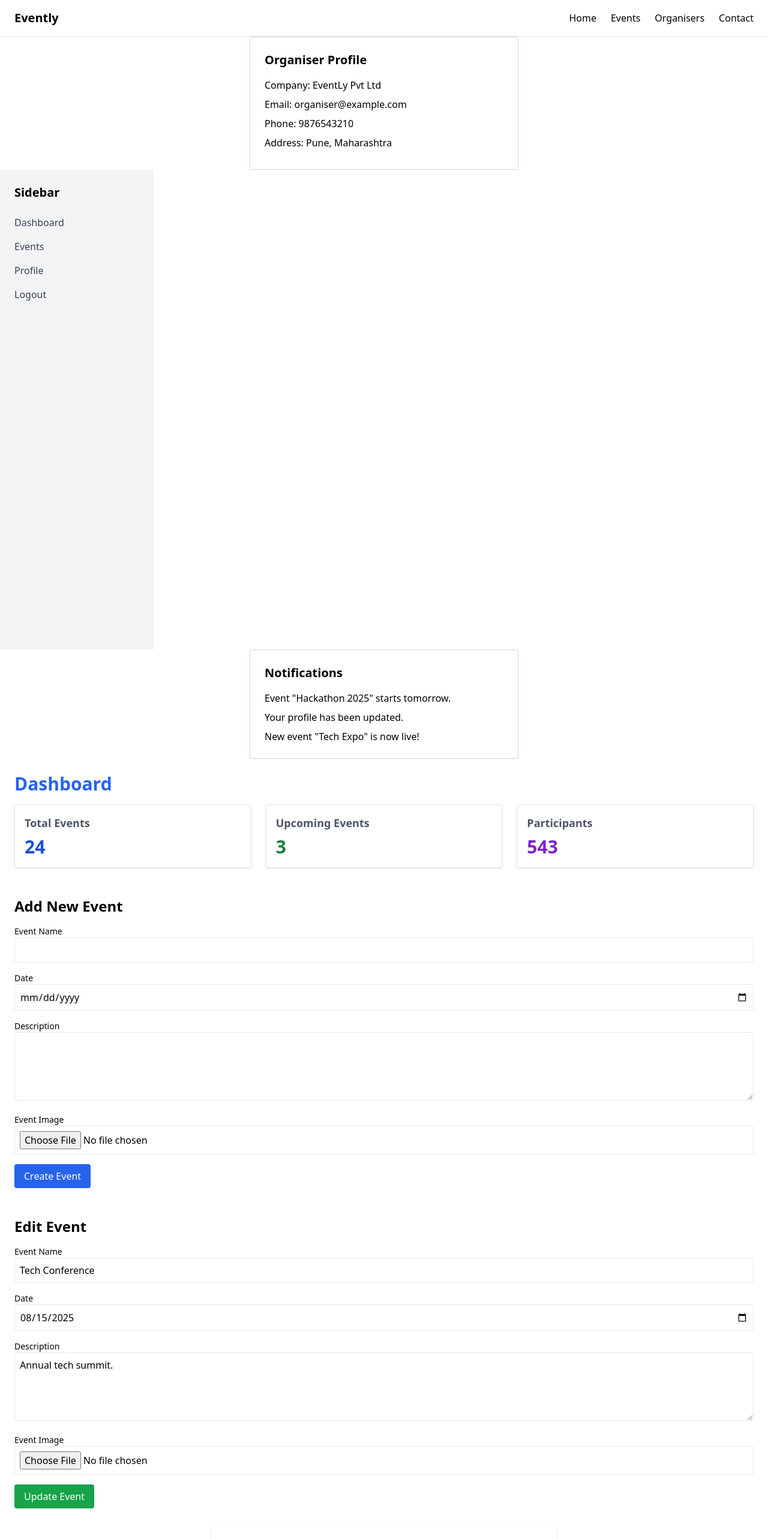
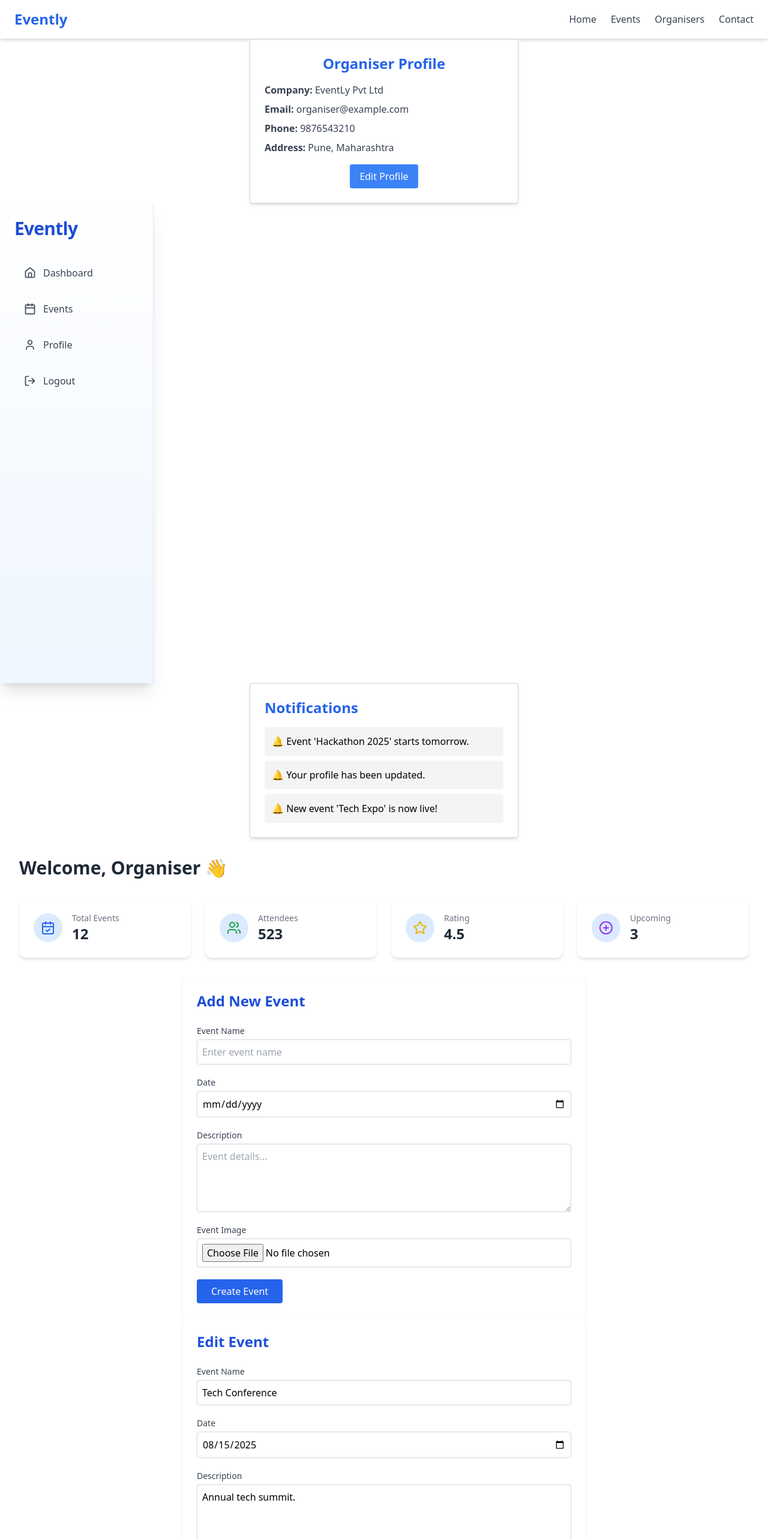
Before and after one commit to Event-Management-Project/EventLy_Frontend, a React (Vite) app: page / in a window 1280 px wide. Shown: the top 2566 px of the page at 60% size. Built offline with nearby package versions, Linux system fonts and the light colour scheme.

Commit message:
improved styling of components

```diff
--- a/package.json
+++ b/package.json
@@ -10,6 +10,7 @@
     "preview": "vite preview"
   },
   "dependencies": {
+    "lucide-react": "^0.533.0",
     "react": "^19.1.0",
     "react-dom": "^19.1.0"
   },
--- a/src/components/AddEvent.jsx
+++ b/src/components/AddEvent.jsx
@@ -1,34 +1,53 @@
-import React from 'react'
+import React from 'react';
 
 function AddEvent() {
   return (
-    <div>
-      <div className="p-6">
-      <h1 className="text-2xl font-bold mb-4">Add New Event</h1>
-      <form className="space-y-4">
+    <div className="p-6 max-w-2xl mx-auto bg-white rounded shadow">
+      <h1 className="text-2xl font-bold mb-6 text-blue-700">Add New Event</h1>
+      <form className="space-y-5">
         <div>
-          <label className="block text-sm font-medium">Event Name</label>
-          <input type="text" className="border p-2 w-full rounded" />
+          <label className="block text-sm font-medium text-gray-700">Event Name</label>
+          <input
+            type="text"
+            placeholder="Enter event name"
+            className="mt-1 block w-full border border-gray-300 p-2 rounded focus:outline-none focus:ring-2 focus:ring-blue-500"
+          />
         </div>
+
         <div>
-          <label className="block text-sm font-medium">Date</label>
-          <input type="date" className="border p-2 w-full rounded" />
+          <label className="block text-sm font-medium text-gray-700">Date</label>
+          <input
+            type="date"
+            className="mt-1 block w-full border border-gray-300 p-2 rounded focus:outline-none focus:ring-2 focus:ring-blue-500"
+          />
         </div>
+
         <div>
-          <label className="block text-sm font-medium">Description</label>
-          <textarea className="border p-2 w-full rounded" rows="4"></textarea>
+          <label className="block text-sm font-medium text-gray-700">Description</label>
+          <textarea
+            rows="4"
+            placeholder="Event details..."
+            className="mt-1 block w-full border border-gray-300 p-2 rounded focus:outline-none focus:ring-2 focus:ring-blue-500"
+          ></textarea>
         </div>
+
         <div>
-          <label className="block text-sm font-medium">Event Image</label>
-          <input type="file" className="border p-2 w-full rounded" />
+          <label className="block text-sm font-medium text-gray-700">Event Image</label>
+          <input
+            type="file"
+            className="mt-1 block w-full border border-gray-300 p-2 rounded cursor-pointer focus:outline-none focus:ring-2 focus:ring-blue-500"
+          />
         </div>
-        <button type="submit" className="bg-blue-600 text-white px-4 py-2 rounded">
+
+        <button
+          type="submit"
+          className="bg-blue-600 text-white px-6 py-2 rounded hover:bg-blue-700 transition-all"
+        >
           Create Event
         </button>
       </form>
     </div>
-    </div>
-  )
+  );
 }
 
-export default AddEvent
+export default AddEvent;
--- a/src/components/AddEventFacilities.jsx
+++ b/src/components/AddEventFacilities.jsx
@@ -2,18 +2,35 @@ import React from 'react';
 
 function AddEventFacilities() {
   return (
-    <div className="p-6 max-w-xl mx-auto bg-white rounded shadow">
-      <h2 className="text-xl font-semibold mb-4">Add Facilities to Event</h2>
-      <form className="space-y-4">
-        <div>
-          <label className="block text-sm font-medium">Facility Name</label>
-          <input type="text" className="border p-2 w-full rounded" placeholder="Enter facility name" />
+    <div className="p-6 max-w-2xl mx-auto bg-white rounded shadow">
+      <h2 className="text-2xl font-bold text-blue-700 mb-6">Add Event Facility</h2>
+      <form className="space-y-6">
+        <div className="bg-gray-50 p-4 rounded space-y-4">
+          <div>
+            <label className="block text-sm font-medium text-gray-700">Facility Name</label>
+            <input
+              type="text"
+              placeholder="Enter facility name"
+              className="mt-1 block w-full border border-gray-300 p-2 rounded focus:outline-none focus:ring-2 focus:ring-blue-500"
+            />
+          </div>
+
+          <div>
+            <label className="block text-sm font-medium text-gray-700">Description</label>
+            <textarea
+              rows="3"
+              placeholder="Short description"
+              className="mt-1 block w-full border border-gray-300 p-2 rounded focus:outline-none focus:ring-2 focus:ring-blue-500"
+            ></textarea>
+          </div>
         </div>
-        <div>
-          <label className="block text-sm font-medium">Description</label>
-          <textarea rows="3" className="border p-2 w-full rounded" placeholder="Short description"></textarea>
-        </div>
-        <button type="submit" className="bg-blue-600 text-white px-4 py-2 rounded">Add Facility</button>
+
+        <button
+          type="submit"
+          className="bg-blue-700 hover:bg-blue-800 transition text-white px-5 py-2 rounded"
+        >
+          Add Facility
+        </button>
       </form>
     </div>
   );
--- a/src/components/EditEvent.jsx
+++ b/src/components/EditEvent.jsx
@@ -2,26 +2,48 @@ import React from 'react';
 
 function EditEvent() {
   return (
-    <div className="p-6">
-      <h1 className="text-2xl font-bold mb-4">Edit Event</h1>
-      <form className="space-y-4">
+    <div className="p-6 max-w-2xl mx-auto bg-white rounded shadow">
+      <h1 className="text-2xl font-bold mb-6 text-blue-700">Edit Event</h1>
+      <form className="space-y-5">
         <div>
-          <label className="block text-sm font-medium">Event Name</label>
-          <input type="text" defaultValue="Tech Conference" className="border p-2 w-full rounded" />
+          <label className="block text-sm font-medium text-gray-700">Event Name</label>
+          <input
+            type="text"
+            defaultValue="Tech Conference"
+            className="mt-1 block w-full border border-gray-300 p-2 rounded focus:outline-none focus:ring-2 focus:ring-blue-500"
+          />
         </div>
+
         <div>
-          <label className="block text-sm font-medium">Date</label>
-          <input type="date" defaultValue="2025-08-15" className="border p-2 w-full rounded" />
+          <label className="block text-sm font-medium text-gray-700">Date</label>
+          <input
+            type="date"
+            defaultValue="2025-08-15"
+            className="mt-1 block w-full border border-gray-300 p-2 rounded focus:outline-none focus:ring-2 focus:ring-blue-500"
+          />
         </div>
+
         <div>
-          <label className="block text-sm font-medium">Description</label>
-          <textarea defaultValue="Annual tech summit." className="border p-2 w-full rounded" rows="4"></textarea>
+          <label className="block text-sm font-medium text-gray-700">Description</label>
+          <textarea
+            defaultValue="Annual tech summit."
+            rows="4"
+            className="mt-1 block w-full border border-gray-300 p-2 rounded focus:outline-none focus:ring-2 focus:ring-blue-500"
+          ></textarea>
         </div>
+
         <div>
-          <label className="block text-sm font-medium">Event Image</label>
-          <input type="file" className="border p-2 w-full rounded" />
+          <label className="block text-sm font-medium text-gray-700">Event Image</label>
+          <input
+            type="file"
+            className="mt-1 block w-full border border-gray-300 p-2 rounded cursor-pointer focus:outline-none focus:ring-2 focus:ring-blue-500"
+          />
         </div>
-        <button type="submit" className="bg-green-600 text-white px-4 py-2 rounded">
+
+        <button
+          type="submit"
+          className="bg-blue-600 text-white px-6 py-2 rounded hover:bg-blue-700 transition-all"
+        >
           Update Event
         </button>
       </form>
--- a/src/components/OrganiserDashboard.jsx
+++ b/src/components/OrganiserDashboard.jsx
@@ -1,30 +1,52 @@
-import React from 'react'
+import React from 'react';
+import { CalendarCheck, Users, Star, PlusCircle } from 'lucide-react';
 
 function OrganiserDashboard() {
-     const dummyData = {
-    totalEvents: 24,
-    upcomingEvents: 3,
-    totalParticipants: 543,
-  };
+  const stats = [
+    {
+      label: 'Total Events',
+      value: 12,
+      icon: <CalendarCheck className="w-6 h-6 text-blue-600" />,
+    },
+    {
+      label: 'Attendees',
+      value: 523,
+      icon: <Users className="w-6 h-6 text-green-600" />,
+    },
+    {
+      label: 'Rating',
+      value: '4.5',
+      icon: <Star className="w-6 h-6 text-yellow-500" />,
+    },
+    {
+      label: 'Upcoming',
+      value: 3,
+      icon: <PlusCircle className="w-6 h-6 text-purple-600" />,
+    },
+  ];
+
   return (
-   <div className="p-6">
-      <h1 className="text-3xl font-bold mb-4 text-blue-600">Dashboard</h1>
-      <div className="grid grid-cols-2 md:grid-cols-3 gap-6">
-        <div className="bg-white border p-4 rounded shadow">
-          <h2 className="text-lg font-semibold text-gray-600">Total Events</h2>
-          <p className="text-3xl font-bold text-blue-700 mt-2">{dummyData.totalEvents}</p>
-        </div>
-        <div className="bg-white border p-4 rounded shadow">
-          <h2 className="text-lg font-semibold text-gray-600">Upcoming Events</h2>
-          <p className="text-3xl font-bold text-green-700 mt-2">{dummyData.upcomingEvents}</p>
-        </div>
-        <div className="bg-white border p-4 rounded shadow">
-          <h2 className="text-lg font-semibold text-gray-600">Participants</h2>
-          <p className="text-3xl font-bold text-purple-700 mt-2">{dummyData.totalParticipants}</p>
-        </div>
+    <div className="p-8 flex flex-col gap-8 w-full">
+      <h1 className="text-3xl font-bold text-gray-800">Welcome, Organiser 👋</h1>
+
+      <div className="grid grid-cols-1 sm:grid-cols-2 lg:grid-cols-4 gap-6">
+        {stats.map((stat, index) => (
+          <div
+            key={index}
+            className="bg-white shadow-md rounded-xl p-6 flex items-center gap-4 hover:shadow-xl transition-shadow duration-300"
+          >
+            <div className="bg-blue-100 p-3 rounded-full">
+              {stat.icon}
+            </div>
+            <div>
+              <p className="text-gray-500 text-sm">{stat.label}</p>
+              <h3 className="text-2xl font-semibold text-gray-800">{stat.value}</h3>
+            </div>
+          </div>
+        ))}
       </div>
     </div>
-  )
+  );
 }
 
-export default OrganiserDashboard
+export default OrganiserDashboard;
--- a/src/components/OrganiserNavbar.jsx
+++ b/src/components/OrganiserNavbar.jsx
@@ -3,13 +3,17 @@ import React from 'react';
 
 function Navbar() {
   return (
-    <nav className="flex justify-between items-center px-6 py-4 border-b">
-      <h1 className="text-xl font-bold">Evently</h1>
-      <ul className="flex space-x-6">
-        <li>Home</li>
-        <li>Events</li>
-        <li>Organisers</li>
-        <li>Contact</li>
+    <nav className="flex justify-between items-center px-6 py-4 border-b bg-white shadow-md">
+      <h1 className="text-2xl font-bold text-blue-600">Evently</h1>
+      <ul className="flex space-x-6 text-gray-700">
+        {['Home', 'Events', 'Organisers', 'Contact'].map((item) => (
+          <li
+            key={item}
+            className="hover:text-blue-600 cursor-pointer transition-all"
+          >
+            {item}
+          </li>
+        ))}
       </ul>
     </nav>
   );
--- a/src/components/OrganiserNotifications.jsx
+++ b/src/components/OrganiserNotifications.jsx
@@ -1,18 +1,27 @@
 import React from 'react'
 
 function OrganiserNotifications() {
+ const notifications = [
+    "Event 'Hackathon 2025' starts tomorrow.",
+    "Your profile has been updated.",
+    "New event 'Tech Expo' is now live!",
+  ];
+
   return (
-    <div>
-       <div className="p-6 max-w-md mx-auto border border-gray-300 rounded">
-      <h2 className="text-xl font-semibold mb-4">Notifications</h2>
+    <div className="p-6 max-w-md mx-auto border border-gray-300 rounded shadow-md bg-white">
+      <h2 className="text-2xl font-bold mb-4 text-blue-600">Notifications</h2>
       <ul className="space-y-2">
-        <li>Event "Hackathon 2025" starts tomorrow.</li>
-        <li>Your profile has been updated.</li>
-        <li>New event "Tech Expo" is now live!</li>
+        {notifications.map((note, index) => (
+          <li
+            key={index}
+            className="p-3 bg-gray-100 rounded hover:bg-blue-100 transition-all"
+          >
+            🔔 {note}
+          </li>
+        ))}
       </ul>
     </div>
-    </div>
-  )
+  );
 }
 
 export default OrganiserNotifications
--- a/src/components/OrganiserProfile.jsx
+++ b/src/components/OrganiserProfile.jsx
@@ -2,12 +2,19 @@ import React from 'react';
 
 function OrganiserProfile() {
   return (
-    <div className="p-6 max-w-md mx-auto border border-gray-300 rounded">
-      <h2 className="text-xl font-semibold mb-4">Organiser Profile</h2>
-      <p className="mb-2">Company: EventLy Pvt Ltd</p>
-      <p className="mb-2">Email: organiser@example.com</p>
-      <p className="mb-2">Phone: 9876543210</p>
-      <p className="mb-2">Address: Pune, Maharashtra</p>
+     <div className="p-6 max-w-md mx-auto border border-gray-300 rounded shadow-md bg-white">
+      <h2 className="text-2xl font-bold mb-4 text-center text-blue-600">Organiser Profile</h2>
+      <div className="space-y-2 text-gray-700">
+        <p><strong>Company:</strong> EventLy Pvt Ltd</p>
+        <p><strong>Email:</strong> organiser@example.com</p>
+        <p><strong>Phone:</strong> 9876543210</p>
+        <p><strong>Address:</strong> Pune, Maharashtra</p>
+      </div>
+      <div className="mt-4 flex justify-center">
+        <button className="px-4 py-2 bg-blue-500 text-white rounded hover:bg-blue-600 transition-all">
+          Edit Profile
+        </button>
+      </div>
     </div>
   );
 }
--- a/src/components/OrganiserSidebar.jsx
+++ b/src/components/OrganiserSidebar.jsx
@@ -1,17 +1,30 @@
-import React from 'react'
+import React from 'react';
+import { Home, Calendar, User, LogOut } from 'lucide-react';
 
 function OrganiserSidebar() {
+  const items = [
+    { label: 'Dashboard', icon: <Home className="w-5 h-5" /> },
+    { label: 'Events', icon: <Calendar className="w-5 h-5" /> },
+    { label: 'Profile', icon: <User className="w-5 h-5" /> },
+    { label: 'Logout', icon: <LogOut className="w-5 h-5" /> },
+  ];
+
   return (
-     <div className="w-64 h-screen bg-gray-100 p-6">
-      <h2 className="text-xl font-bold mb-6">Sidebar</h2>
-      <ul className="space-y-4 text-gray-700">
-        <li>Dashboard</li>
-        <li>Events</li>
-        <li>Profile</li>
-        <li>Logout</li>
+    <div className="w-64 h-screen bg-gradient-to-b from-white to-blue-50 p-6 shadow-xl border-r border-blue-100">
+      <h2 className="text-3xl font-extrabold mb-8 text-blue-700 tracking-tight">Evently</h2>
+      <ul className="space-y-3">
+        {items.map((item, idx) => (
+          <li
+            key={idx}
+            className="flex items-center gap-3 text-gray-700 font-medium px-4 py-3 rounded-lg hover:bg-blue-100 hover:text-blue-700 transition-all cursor-pointer"
+          >
+            {item.icon}
+            <span>{item.label}</span>
+          </li>
+        ))}
       </ul>
     </div>
-  )
+  );
 }
 
-export default OrganiserSidebar
+export default OrganiserSidebar;
```
Also changed, not shown: 1 other file (tests, documents, lock files or other folders).
